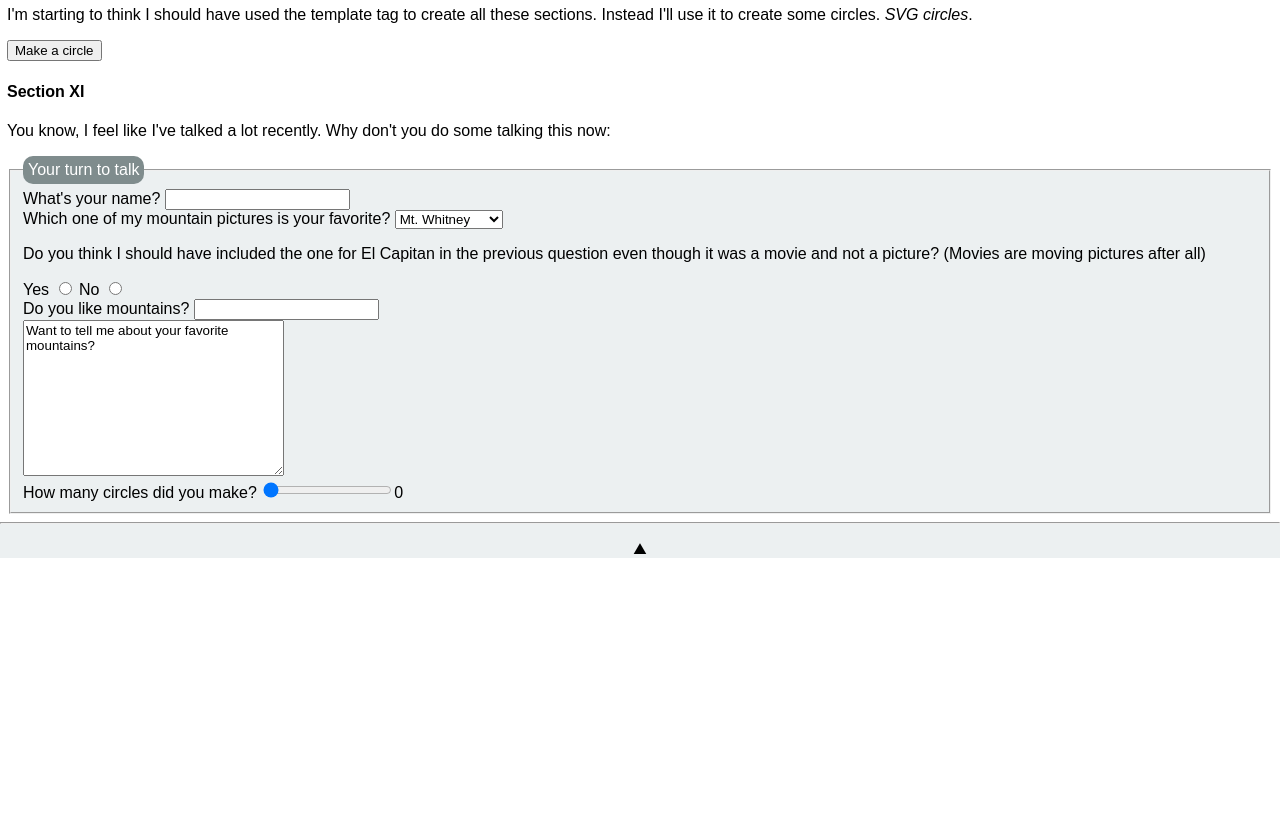
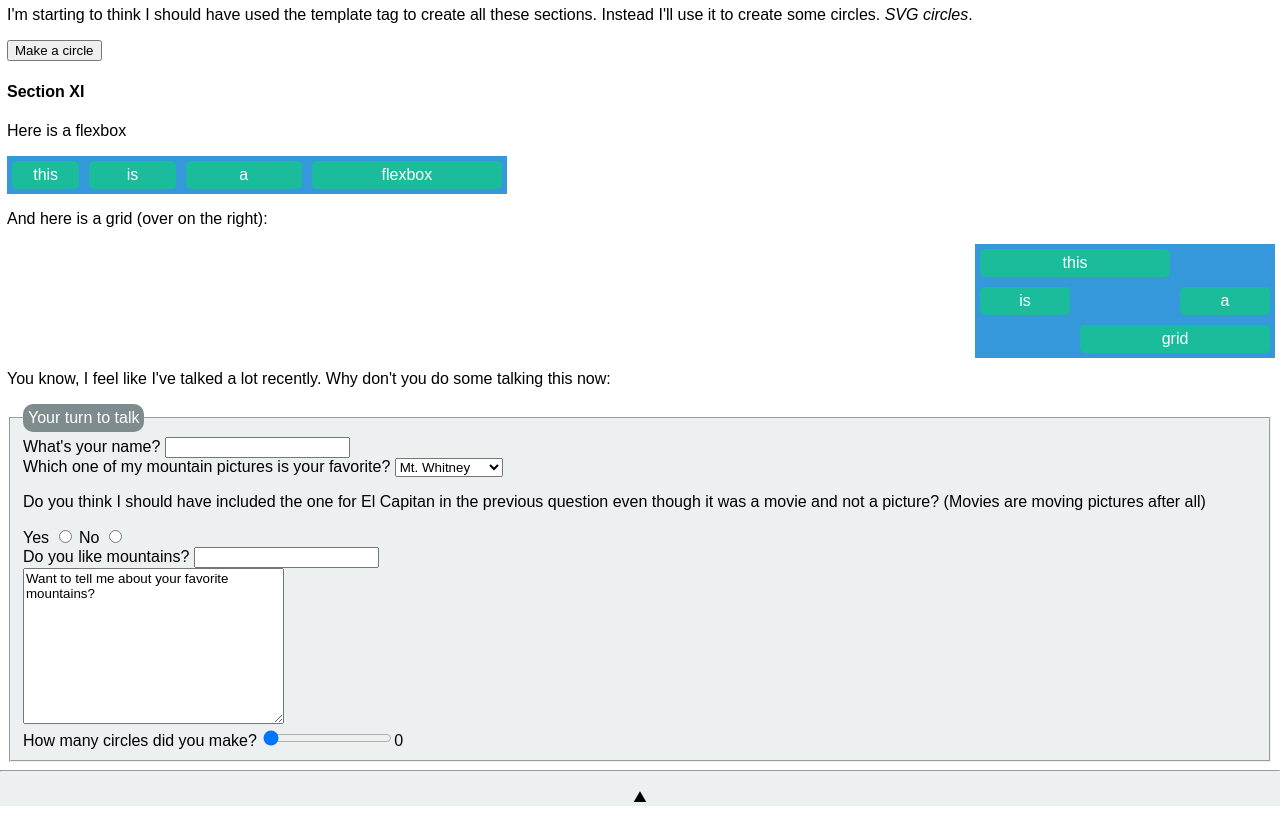
Before and after one commit to trvrsalom/wi21-cse110-lab3, a plain HTML site: page index.html in a window 1280 px wide. Shown: the part 1920-2742 px from the top of the page. Before the commit the page ends 2494 px from the top, so only its background shows below. Drawn offline with Linux system fonts and the light colour scheme.

Commit message:
Flexbox and grid

```diff
--- a/index.html
+++ b/index.html
@@ -187,6 +187,22 @@ tr:nth-child(even) {
 				</section>
 				<section id="XI">
 					<h4>Section XI</h4>
+					<p>Here is a flexbox</p>
+					<div class="flexbox">
+					  <div style="flex-grow: 1">this</div>
+					  <div style="flex-grow: 2">is</div>
+					  <div style="flex-grow: 3">a</div>
+					  <div style="flex-grow: 4">flexbox</div>
+					</div>
+					<p>And here is a grid (over on the right):</p>
+					<div class="grid-parent">
+						<div class="grid">
+							<div class="top">this</div>
+							<div class="left">is</div>
+							<div class="right">a</div>
+							<div class="bottom">grid</div>
+						</div>
+					</div>
 					<p>You know, I feel like I've talked a lot recently. Why don't you do some talking this now:</p>
 					<form oninput="out.value=slide.value;">
 						<fieldset>
@@ -227,8 +243,9 @@ tr:nth-child(even) {
 			</article>
 		</main>
 		<footer>
-				<hr>
-				<p>&#9968;</p>
-			</footer>
+			<hr>
+			<p>&#9968;</p>
+		</footer>
+		<div class="crab">&#129408;</div>
 	</body>
 </html>
--- a/main.css
+++ b/main.css
@@ -84,3 +84,72 @@ tr:hover {
     display: none;
   }
 }
+
+.flexbox {
+	background-color: #3498db;
+	display: flex;
+	align-items: stretch;
+	max-width: 500px;
+}
+
+.flexbox > div {
+	background-color: #1abc9c;
+	color: #fff;
+	padding: 5px;
+	border-radius: 5px;
+	margin: 5px;
+	text-align: center;
+}
+
+.grid > div {
+	background-color: #1abc9c;
+	color: #fff;
+	padding: 5px;
+	border-radius: 5px;
+	margin: 5px;
+	text-align: center;
+}
+
+.grid > .top { grid-area: top; }
+.grid > .left { grid-area: left; }
+.grid > .right { grid-area: right; }
+.grid > .bottom { grid-area: bottom; }
+
+.grid-parent {
+	height: 110px;
+}
+
+.grid {
+	background-color: #3498db;
+	display: inline-grid;
+	grid-template-columns: 100px 100px 100px;
+	grid-template-rows: auto;
+	grid-template-areas:
+		"top top ."
+		"left . right"
+		". bottom bottom";
+	position: absolute;
+	right: 5px;
+}
+
+@keyframes spin {
+	from {
+		transform:rotate(0deg);
+	}
+	to {
+		transform:rotate(360deg);
+	}
+}
+
+.crab {
+	font-size: 40px;
+	position: fixed;
+	z-index: 99;
+	top: 5px;
+	right: 5px;
+	animation-name: spin;
+	animation-duration: 5000ms;
+	animation-iteration-count: infinite;
+	animation-timing-function: linear;
+
+}
```
